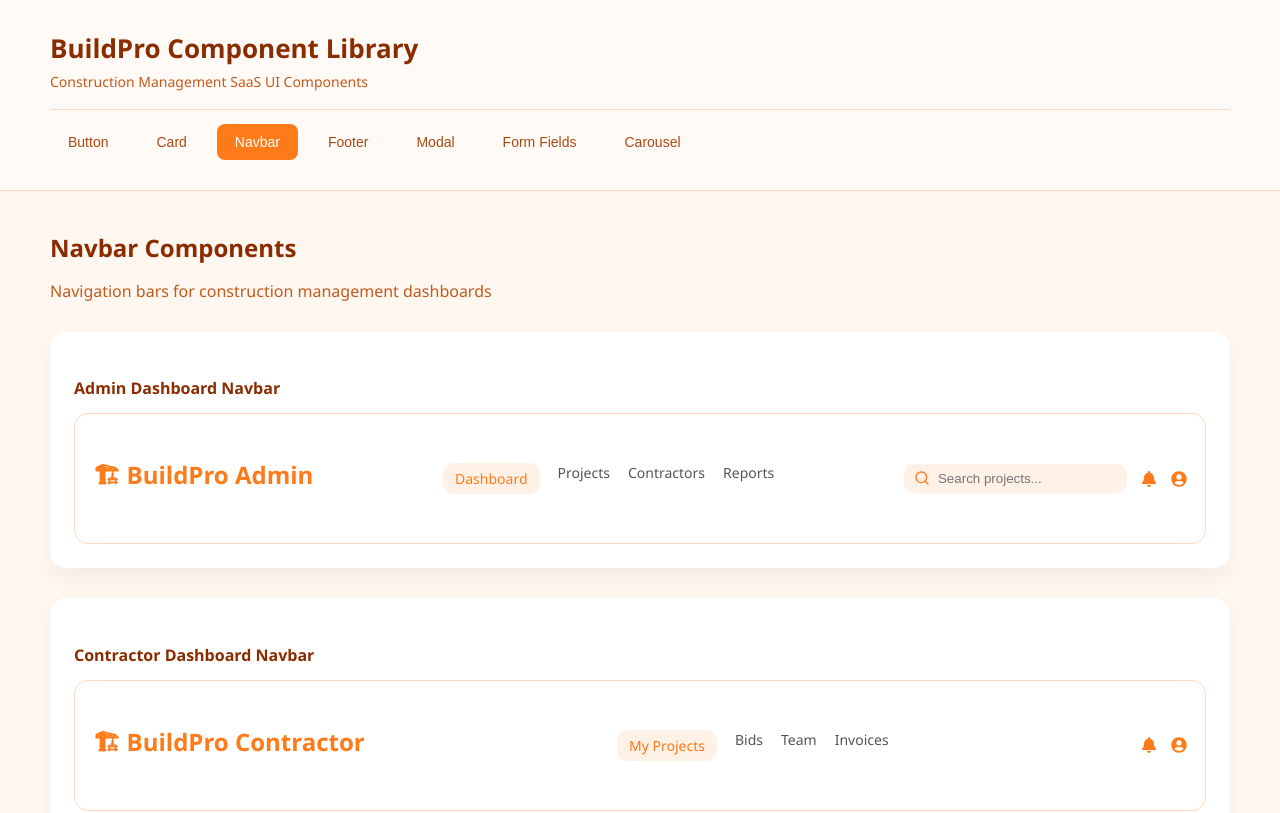
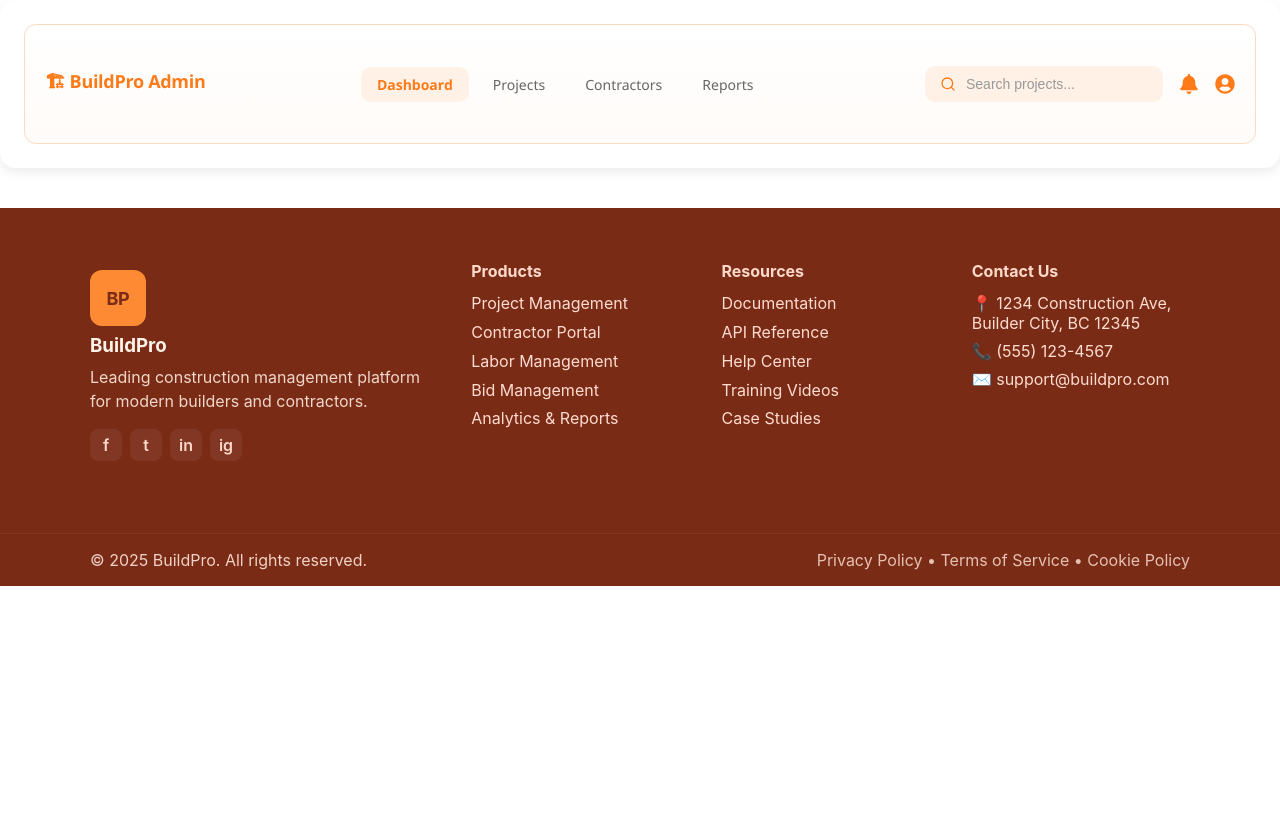
Before and after one commit to Nouman-Qamar/Ai-Construction-UserSide, a React (Vite) app: page / in a window 1280 px wide. Shown: the top 813 px of the page. Built offline with nearby package versions, Linux system fonts and the light colour scheme.

Commit message:
remove un-necessary things in navbar

```diff
--- a/src/Navbar/Navbar.css
+++ b/src/Navbar/Navbar.css
@@ -1,137 +1,139 @@
-/* HEADER */
-.bp-header {
-  padding: 30px 50px;
-  background: #fffaf5;
-  border-bottom: 1px solid #ffd9bf;
-  font-family: "Segoe UI", sans-serif;
-}
 
-.bp-header h1 {
-  margin: 0;
-  font-size: 26px;
-  color: #8b2c00;
-}
-
-.bp-header p {
-  margin: 6px 0 18px;
-  color: #c35a1c;
-  font-size: 14px;
-}
-
-/* TABS */
-.bp-tabs {
-  display: flex;
-  gap: 12px;
-  border-top: 1px solid #ffd9bf;
-  padding-top: 14px;
-}
-
-.bp-tabs button {
-  background: transparent;
-  border: none;
-  padding: 10px 18px;
-  font-size: 14px;
-  border-radius: 8px;
-  color: #a84a16;
-  cursor: pointer;
-}
-
-.bp-tabs .active {
-  background: #ff7a18;
-  color: white;
-}
-
-/* SECTION */
-.bp-section {
-  padding: 40px 50px;
-  background: #fff7f0;
-  font-family: "Segoe UI", sans-serif;
-}
-
-.bp-section h2 {
-  margin: 0;
-  color: #8b2c00;
-}
-
-.bp-section p {
-  color: #c35a1c;
-  margin-bottom: 30px;
-}
-
-/* CARD */
 .bp-card {
   background: white;
   border-radius: 16px;
   padding: 24px;
   margin-bottom: 30px;
-  box-shadow: 0 10px 25px rgba(0,0,0,0.05);
+  box-shadow: 0 4px 12px rgba(0, 0, 0, 0.08);
+  font-family: "Segoe UI", Tahoma, Geneva, Verdana, sans-serif;
 }
 
-.bp-card h4 {
-  margin-bottom: 14px;
-  color: #8b2c00;
-}
 
-/* NAVBAR BASE */
 .navbar {
   display: flex;
   justify-content: space-between;
   align-items: center;
-  padding: 14px 18px;
-  border-radius: 14px;
+  padding: 14px 20px;
+  border-radius: 12px;
   border: 1px solid #ffd9bf;
+  background: linear-gradient(to bottom, #ffffff, #fffbf8);
 }
 
+
 .logo {
-  font-weight: 600;
+  font-weight: 700;
+  font-size: 18px;
   color: #ff7a18;
+  letter-spacing: -0.3px;
+  user-select: none;
 }
+
 
 .links {
   display: flex;
-  gap: 18px;
+  gap: 8px;
+  flex: 1;
+  justify-content: center;
 }
 
 .links span {
   font-size: 14px;
-  color: #555;
+  font-weight: 500;
+  color: #666;
+  padding: 8px 16px;
+  border-radius: 10px;
+  cursor: pointer;
+  transition: all 0.2s ease;
+  user-select: none;
+}
+
+.links span:hover {
+  background: #fff7f0;
+  color: #ff7a18;
 }
 
 .links .active {
   background: #fff1e6;
   color: #ff7a18;
-  padding: 6px 12px;
-  border-radius: 10px;
+  font-weight: 600;
 }
+
 
 .right {
   display: flex;
-  gap: 14px;
+  gap: 16px;
   align-items: center;
-  color: #ff7a18;
 }
+
 
 .search {
   display: flex;
-  gap: 6px;
+  align-items: center;
+  gap: 8px;
   background: #fff1e6;
-  padding: 6px 10px;
+  padding: 8px 14px;
   border-radius: 10px;
+  border: 1px solid transparent;
+  transition: all 0.2s ease;
+}
+
+.search:focus-within {
+  border-color: #ff7a18;
+  box-shadow: 0 0 0 3px rgba(255, 122, 24, 0.1);
+}
+
+.search svg {
+  color: #ff7a18;
+  font-size: 16px;
+  flex-shrink: 0;
 }
 
 .search input {
   border: none;
   background: transparent;
   outline: none;
+  font-size: 14px;
+  color: #333;
+  width: 180px;
 }
 
-/* COMPACT */
-.compact {
-  background: #ff7a18;
-  color: white;
+.search input::placeholder {
+  color: #999;
 }
 
-.compact .logo,
-.compact .links span {
-  color: white;
+/* ICONS */
+.icon {
+  font-size: 20px;
+  color: #ff7a18;
+  cursor: pointer;
+  transition: all 0.2s ease;
 }
+
+.icon:hover {
+  transform: scale(1.1);
+  color: #e66a10;
+}
+
+/* RESPONSIVE */
+@media (max-width: 768px) {
+  .navbar {
+    flex-wrap: wrap;
+    gap: 16px;
+  }
+
+  .links {
+    order: 3;
+    width: 100%;
+    justify-content: flex-start;
+    gap: 6px;
+  }
+
+  .links span {
+    padding: 6px 12px;
+    font-size: 13px;
+  }
+
+  .search input {
+    width: 120px;
+  }
+}
--- a/src/Navbar/Navbar.jsx
+++ b/src/Navbar/Navbar.jsx
@@ -1,91 +1,37 @@
-import "./Navbar.css";
-import { FaBell, FaUserCircle } from "react-icons/fa";
-import { FiSearch } from "react-icons/fi";
+
+import { useState } from "react"
+import "./Navbar.css"
+import { FaBell, FaUserCircle } from "react-icons/fa"
+import { FiSearch } from "react-icons/fi"
 
 const Navbar = () => {
+  const [adminActive, setAdminActive] = useState("Dashboard")
+  const [search, setSearch] = useState("")
+
   return (
-    <>
-      {/* HEADER */}
-      <header className="bp-header">
-        <h1>BuildPro Component Library</h1>
-        <p>Construction Management SaaS UI Components</p>
-
-        <div className="bp-tabs">
-          <button>Button</button>
-          <button>Card</button>
-          <button className="active">Navbar</button>
-          <button>Footer</button>
-          <button>Modal</button>
-          <button>Form Fields</button>
-          <button>Carousel</button>
-        </div>
-      </header>
-
-      {/* NAVBAR COMPONENTS */}
-      <section className="bp-section">
-        <h2>Navbar Components</h2>
-        <p>Navigation bars for construction management dashboards</p>
-
-        {/* ADMIN NAVBAR */}
     <div className="bp-card">
-          <h4>Admin Dashboard Navbar</h4>
       <div className="navbar admin">
         <span className="logo">🏗 BuildPro Admin</span>
 
         <div className="links">
-              <span className="active">Dashboard</span>
-              <span>Projects</span>
-              <span>Contractors</span>
-              <span>Reports</span>
+          {["Dashboard", "Projects", "Contractors", "Reports"].map((item) => (
+            <span key={item} className={adminActive === item ? "active" : ""} onClick={() => setAdminActive(item)}>
+              {item}
+            </span>
+          ))}
         </div>
 
         <div className="right">
           <div className="search">
             <FiSearch />
-                <input placeholder="Search projects..." />
+            <input placeholder="Search projects..." value={search} onChange={(e) => setSearch(e.target.value)} />
           </div>
-              <FaBell />
-              <FaUserCircle />
+          <FaBell className="icon" title="Notifications" />
+          <FaUserCircle className="icon" title="Profile" />
         </div>
       </div>
     </div>
+  )
+}
 
-        {/* CONTRACTOR NAVBAR */}
-        <div className="bp-card">
-          <h4>Contractor Dashboard Navbar</h4>
-          <div className="navbar contractor">
-            <span className="logo">🏗 BuildPro Contractor</span>
-
-            <div className="links">
-              <span className="active">My Projects</span>
-              <span>Bids</span>
-              <span>Team</span>
-              <span>Invoices</span>
-            </div>
-
-            <div className="right">
-              <FaBell />
-              <FaUserCircle />
-            </div>
-          </div>
-        </div>
-
-        {/* COMPACT NAVBAR */}
-        <div className="bp-card">
-          <h4>Compact Navbar</h4>
-          <div className="navbar compact">
-            <span className="logo">🏗 BuildPro</span>
-            <div className="links">
-              <span>Dashboard</span>
-              <span>Projects</span>
-              <span>Team</span>
-            </div>
-            <FaUserCircle />
-          </div>
-        </div>
-      </section>
-    </>
-  );
-};
-
-export default Navbar;
+export default Navbar
```
Lines whose indentation alone changed are shown as unchanged.
